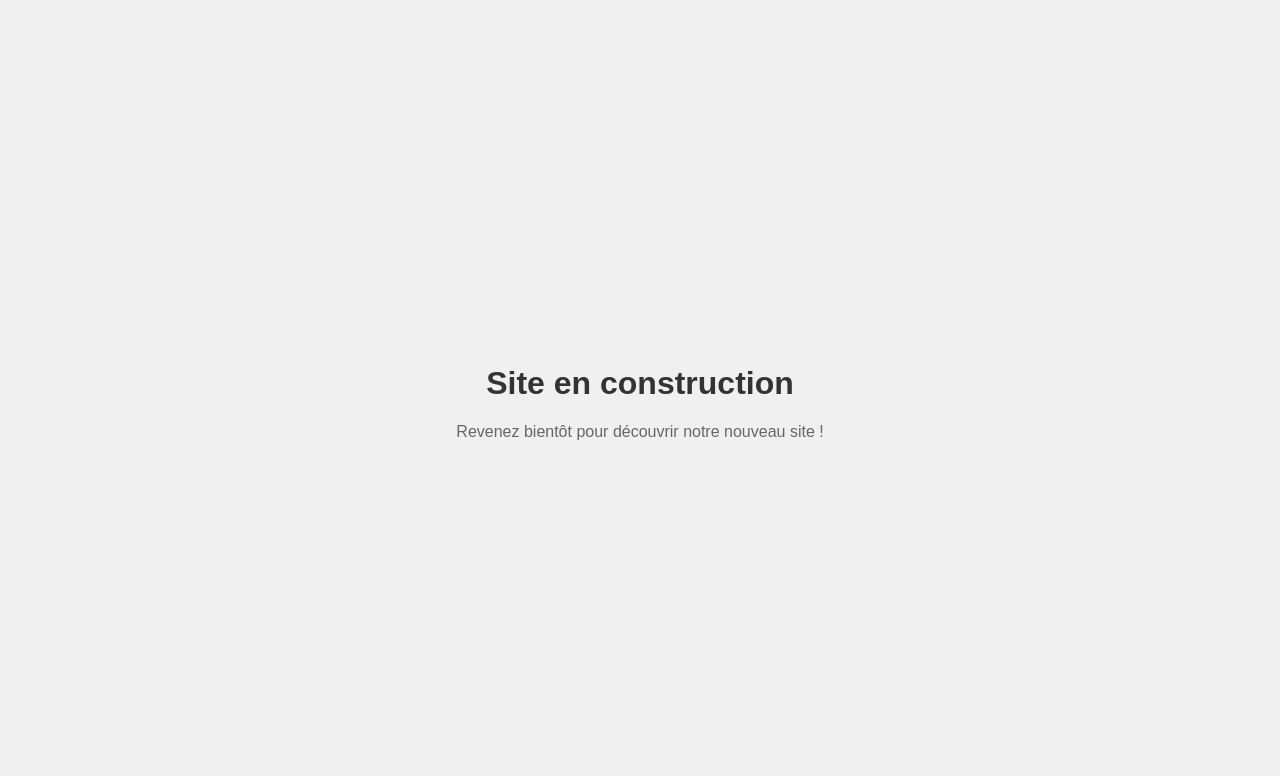
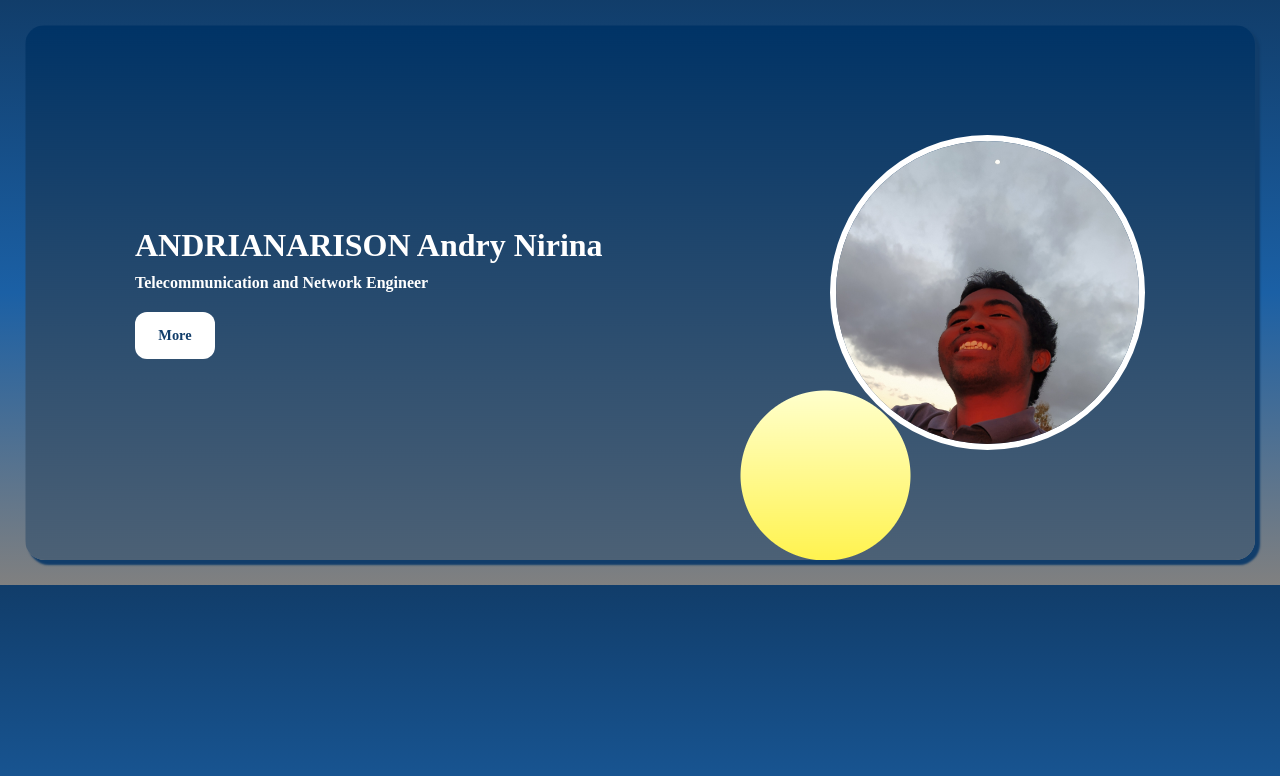
Before and after one commit to Andry0-Id/Andry0-Id.github.io, a plain HTML site: page index.html in a window 1280 px wide. Drawn offline with Linux system fonts and the light colour scheme.

Commit message:
Major: Update

```diff
--- a/index.html
+++ b/index.html
@@ -3,33 +3,17 @@
 <head>
     <meta charset="UTF-8">
     <meta name="viewport" content="width=device-width, initial-scale=1.0">
-    <title>Site en construction</title>
-    <style>
-        body {
-            font-family: Arial, sans-serif;
-            display: flex;
-            justify-content: center;
-            align-items: center;
-            height: 100vh;
-            margin: 0;
-            background-color: #f0f0f0;
-            text-align: center;
-        }
-        .container {
-            padding: 20px;
-        }
-        h1 {
-            color: #333;
-        }
-        p {
-            color: #666;
-        }
-    </style>
+    <title>Portfolio | Andry</title>
+    <link rel="stylesheet" href="styledark.css">
 </head>
 <body>
-    <div class="container">
-        <h1>Site en construction</h1>
-        <p>Revenez bientôt pour découvrir notre nouveau site !</p>
+    <div class="myprofile">
+        <div class="about-profile">
+            <h1>ANDRIANARISON <strong>Andry</strong> Nirina</h1>
+            <h4>Telecommunication and Network Engineer </h2>
+            <a href="#"><button>More</button></a>
+        </div>
+        <img class="img-profile" src="./profile.jpg" alt="" srcset="">
     </div>
 </body>
 </html>
--- /dev/null
+++ b/style.css
@@ -0,0 +1,92 @@
+*{
+    margin: 0;
+    padding: 0;
+    font-family: "RecMonoLinear Nerd Font";
+}
+
+body{
+    background: linear-gradient(#f3463a,#ff574f,#808080); /* light: #f38f76 */
+}
+
+h1,h4{
+    color: #fff;
+    margin: 10px 0;
+}
+
+body .title{
+    text-align: center;
+}
+
+.myprofile{
+    display: flex;
+    justify-content: space-between;
+    align-items: center;
+    flex-wrap: wrap;
+    margin: 25px;
+    padding: 110px;
+    background-image: url(./w-light.png);
+    background-origin: border-box;
+    background-repeat: no-repeat;
+    border-radius: 20px;
+    box-shadow: 3px 3px 2px 1px #242424;
+}
+
+.about-profile{
+    text-align: left;
+}
+
+.about-profile button{
+    text-decoration: none;
+    margin: 10px 0;
+    padding: 15px;
+    font-size: 0.9em;
+    font-weight: bolder;
+    width: 80px;
+    background-color: #fff;
+    border: none;
+    color: #ff635b;
+    border-radius: 12px;
+    transition: 100ms ease-in-out;
+}
+
+.about-profile button:hover{
+    border: none;
+}
+
+.img-profile{
+    width: 30%;
+    border-radius: 100%;
+    border: 6px solid #fff;
+    /* border-radius: 10px; */
+}
+
+.myproject{
+    display: flex;
+    flex-wrap: wrap;
+    align-items: center;
+    justify-content: center;
+    margin: 25px;
+}
+
+.card{
+    display: flexbox;
+    justify-content: center;
+    background-color: beige;
+    padding: 20px;
+    margin: 20px;
+    width: 220px;
+    border-radius: 20px;
+}
+
+.card h3{
+    font-size: 0.5em;
+}
+
+.card p{
+    font-size: 0.9em;
+}
+
+.card img{
+    margin-bottom: 10px;
+    width: auto;
+}
--- /dev/null
+++ b/styledark.css
@@ -0,0 +1,93 @@
+*{
+    margin: 0;
+    padding: 0;
+    font-family: "RecMonoLinear Nerd Font";
+}
+
+body{
+    background: linear-gradient(#113d6a,#1b60a5,#808080); /* light: #f38f76 */
+}
+
+h1,h4{
+    color: #fff;
+    margin: 10px 0;
+}
+
+body .title{
+    text-align: center;
+}
+
+.myprofile{
+    display: flex;
+    justify-content: space-between;
+    align-items: center;
+    flex-wrap: wrap;
+    margin: 25px;
+    padding: 110px;
+    background-image: url(./w-dark.png);
+    background-origin: border-box;
+    background-repeat: no-repeat;
+    border-radius: 20px;
+    box-shadow: 4px 4px 2px 1px #113d6a;
+}
+
+.about-profile{
+    text-align: left;
+}
+
+.about-profile button{
+    text-decoration: none;
+    margin: 10px 0;
+    padding: 15px;
+    font-size: 0.9em;
+    font-weight: bolder;
+    width: 80px;
+    background-color: #fff;
+    border: none;
+    color: #113d6a;
+    border-radius: 12px;
+    transition: 100ms ease-in-out;
+}
+
+.about-profile button:hover{
+    border: none;
+}
+
+.img-profile{
+    width: 30%;
+    border-radius: 100%;
+    border: 6px solid #fff;
+    /* border-radius: 10px; */
+}
+
+.myproject{
+    display: flex;
+    flex-wrap: wrap;
+    align-items: center;
+    justify-content: center;
+    margin: 25px;
+}
+
+.card{
+    display: flex;
+    justify-content: center;
+    flex-wrap: wrap;
+    background-color: beige;
+    padding: 20px;
+    margin: 20px;
+    width: 220px;
+    border-radius: 20px;
+}
+
+h3{
+    font-size: 0.9em;
+}
+
+.card p{
+    margin-top: 5px;
+    font-size: 0.9em;
+}
+
+.card img{
+    margin-bottom: 10px;
+}
```
Also changed, not shown: profile.jpg (added), project.png (added), w-dark.png (added), w-light.png (added).
